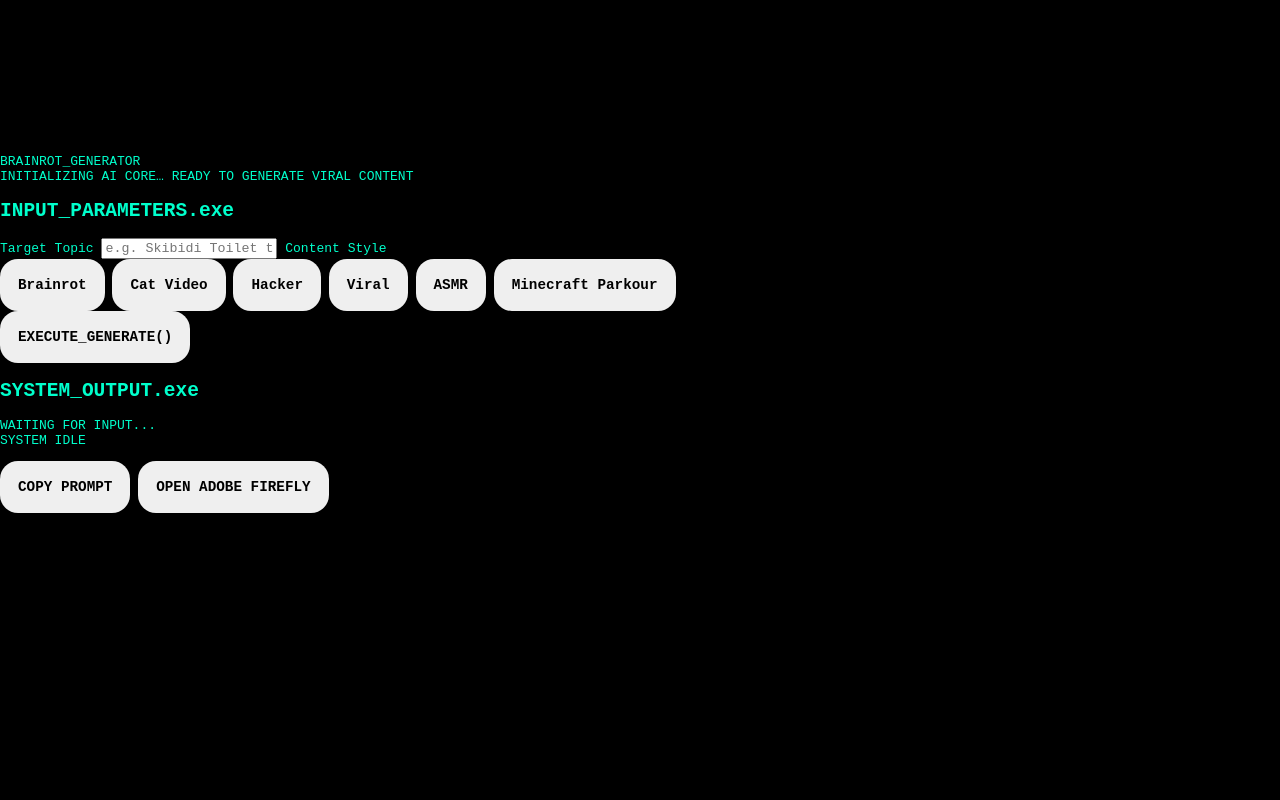
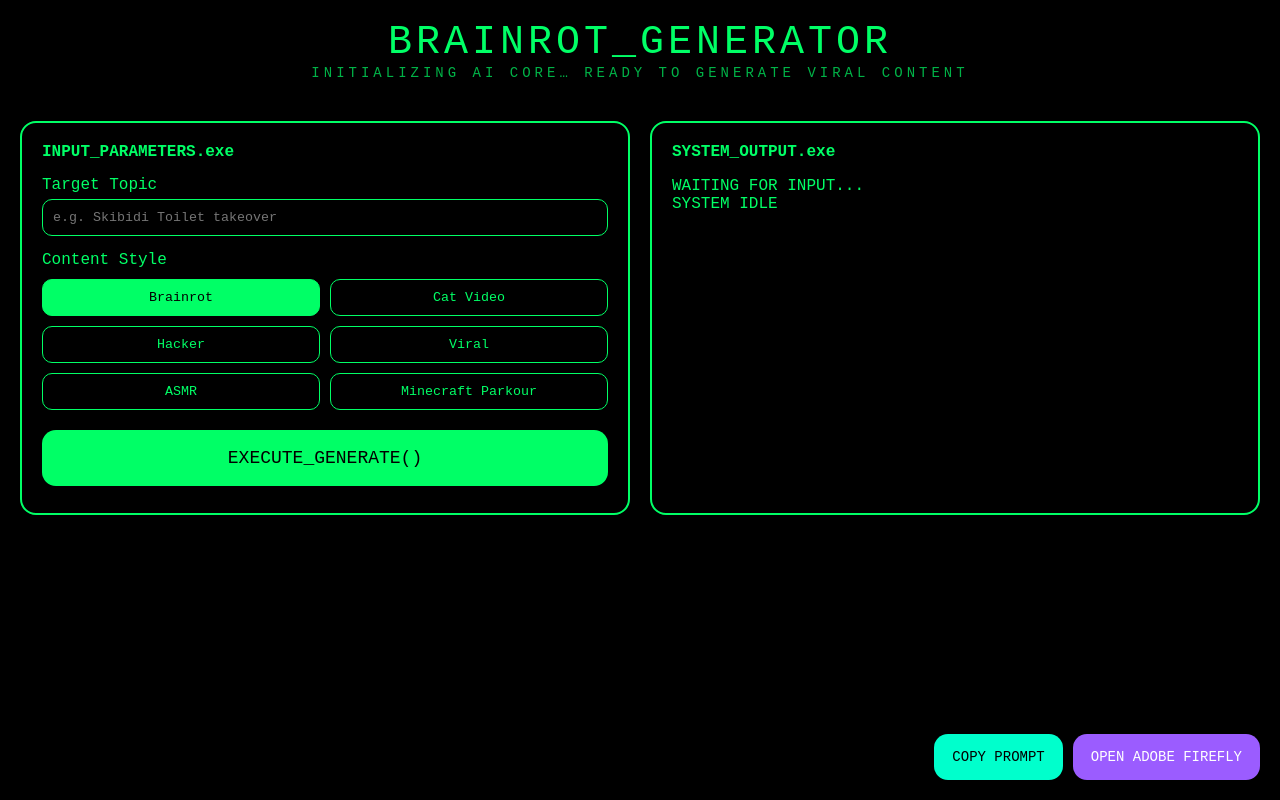
Before and after one commit to ariarid2025-tech/brainrot-site, a plain HTML site: page index.html in a window 1280 px wide. Drawn offline with Linux system fonts and the light colour scheme.

Commit message:
Refactor CSS styles for improved design
Updated styles for various elements, including font family, colors, and layout adjustments.

```diff
--- a/style.css
+++ b/style.css
@@ -1,102 +1,134 @@
 * {
   box-sizing: border-box;
-  font-family: monospace;
+  font-family: "Courier New", monospace;
 }
 
 body {
   margin: 0;
   background: black;
-  color: #00ffcc;
+  color: #00ff66;
   overflow: hidden;
 }
 
-/* MATRIX BACKGROUND */
-#matrix {
+/* MATRIX RAIN */
+canvas {
   position: fixed;
-  top: 0;
-  left: 0;
+  inset: 0;
   z-index: -1;
 }
 
-/* MAIN APP */
-#app {
-  display: flex;
-  height: 100vh;
+/* HEADER */
+header {
+  text-align: center;
+  font-size: 40px;
   padding: 20px;
+  letter-spacing: 4px;
+}
+
+.sub {
+  font-size: 14px;
+  opacity: 0.7;
+}
+
+/* MAIN LAYOUT */
+main {
+  display: grid;
+  grid-template-columns: 1fr 1fr;
   gap: 20px;
+  padding: 20px;
 }
 
 /* PANELS */
-#left-panel, #right-panel {
-  background: rgba(0, 0, 0, 0.85);
-  border: 2px solid #00ffcc;
-  border-radius: 20px;
+.panel {
+  background: rgba(0, 0, 0, 0.9);
+  border: 2px solid #00ff66;
+  border-radius: 16px;
   padding: 20px;
 }
 
-/* LEFT */
-#left-panel {
-  width: 35%;
-  display: flex;
-  flex-direction: column;
-  gap: 15px;
+.panel h2 {
+  margin-top: 0;
+  font-size: 16px;
 }
 
-/* RIGHT */
-#right-panel {
-  width: 65%;
+/* INPUTS */
+label {
+  display: block;
+  margin-top: 15px;
 }
 
-#promptBox {
-  background: #050505;
-  border: 2px solid #00ffcc;
-  border-radius: 15px;
-  padding: 15px;
-  font-size: 1.1em;
-  min-height: 150px;
+input {
+  width: 100%;
+  padding: 10px;
+  margin-top: 5px;
+  background: black;
+  border: 1px solid #00ff66;
+  color: #00ff66;
+  border-radius: 10px;
 }
 
-/* BUTTONS */
-button {
+/* STYLE BUTTONS */
+.styles {
+  display: grid;
+  grid-template-columns: 1fr 1fr;
+  gap: 10px;
+  margin-top: 10px;
+}
+
+.style {
+  padding: 10px;
+  border-radius: 10px;
+  background: black;
+  border: 1px solid #00ff66;
+  color: #00ff66;
+}
+
+.style.active {
+  background: #00ff66;
+  color: black;
+}
+
+/* EXECUTE */
+.execute {
+  margin-top: 20px;
+  width: 100%;
   padding: 18px;
-  font-size: 1.1em;
-  font-weight: bold;
-  border-radius: 18px;
+  font-size: 18px;
+  background: #00ff66;
+  color: black;
+  border: none;
+  border-radius: 14px;
+}
+
+/* OUTPUT */
+pre {
+  white-space: pre-wrap;
+  min-height: 300px;
+}
+
+/* AI CONTROL */
+.ai-control {
+  position: fixed;
+  bottom: 20px;
+  right: 20px;
+  display: flex;
+  gap: 10px;
+}
+
+.ai-control button {
+  padding: 15px 18px;
+  font-size: 14px;
+  border-radius: 14px;
   border: none;
   cursor: pointer;
 }
 
-#genBtn {
-  background: linear-gradient(90deg, #00ffcc, #00ff66);
+#copy {
+  background: #00ffcc;
   color: black;
 }
 
-#copyBtn {
-  background: #6aff00;
-  color: black;
-}
-
-#aiBtn {
-  background: #8b5cff;
+#firefly {
+  background: #9b5cff;
   color: white;
 }
-
-/* AI PANEL */
-#ai-panel {
-  position: fixed;
-  bottom: 15px;
-  right: 15px;
-  width: 360px;
-  height: 500px;
-  border-radius: 20px;
-  border: 3px solid #8b5cff;
-  background: black;
-  overflow: hidden;
-  z-index: 10;
-}
-
-#ai-panel iframe {
-  width: 100%;
-  height: 100%;
-  border: none;
-}
```
